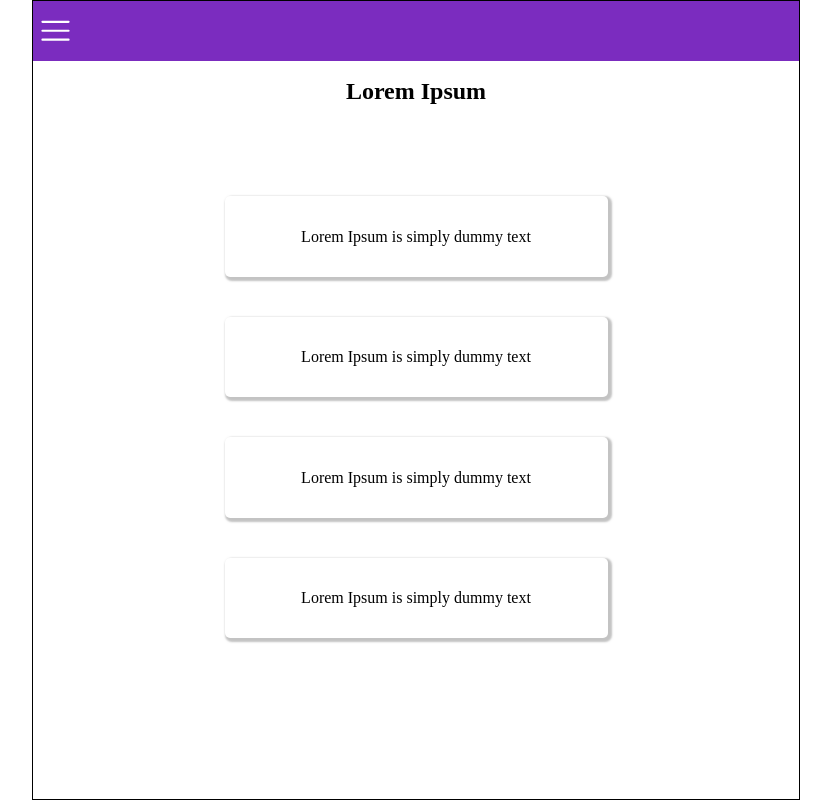
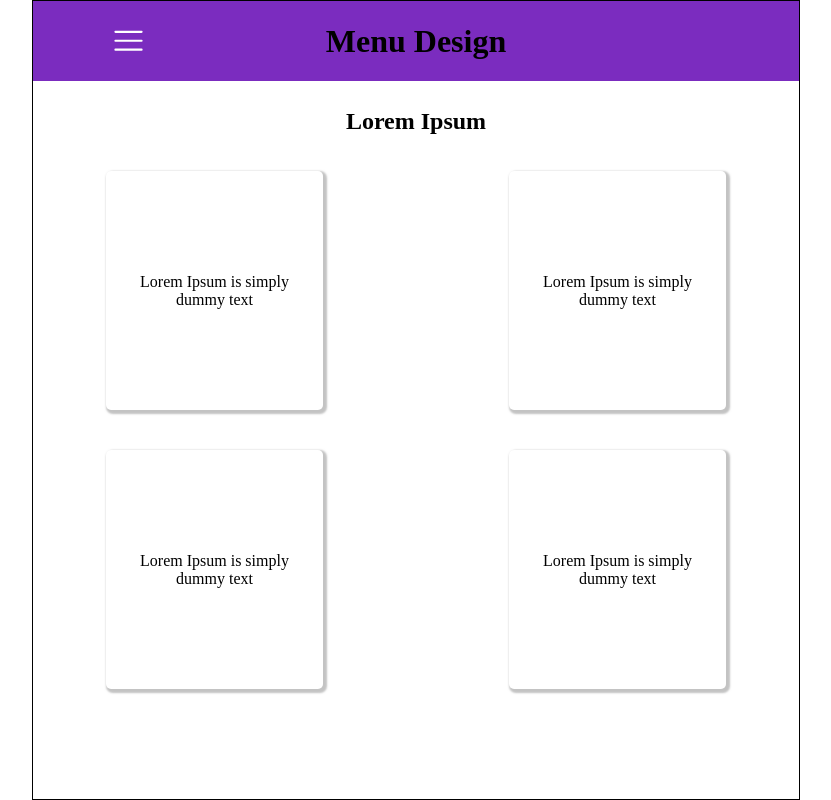
Before and after one commit to headlessNode/menu, a website built with webpack: page src/template.html in a window 1280 px wide. Shown: the whole page, without its empty margins (224-1055 px from the left). Built offline with nearby package versions, Linux system fonts and the light colour scheme.

Commit message:
Additional styling changes to the page

```diff
--- a/src/menu.js
+++ b/src/menu.js
@@ -12,6 +12,10 @@ menuBtn.classList.add("menu-btn");
 menuBtn.classList.add('menu-btn-show');
 menuBtn.innerHTML ='<svg version="1.1" id="Layer_1" xmlns="http://www.w3.org/2000/svg" x="0" y="0" class="menu-icon" viewBox="0 0 40 60" xml:space="preserve"><switch><g><path id="btm-line" class="st0" d="M2 17.72h36"/><path id="mid-line" class="st0" d="M38 30H2"/><path id="top-line" class="st0" d="M2 42.28h36"/></g></switch></svg>';
 header.appendChild(menuBtn);
+
+const heading = document.createElement('h1');
+heading.textContent = "Menu Design"
+header.appendChild(heading);
 
 const mainBody = document.createElement('div');
 mainBody.classList.add('main-body');
--- a/src/menuStyle.css
+++ b/src/menuStyle.css
@@ -18,13 +18,23 @@ body {
     width: 768px;
     border: 1px solid black;
     display: grid;
-    grid-template-rows: 60px 6fr 1fr;
+    grid-template-rows: 5rem 6fr 1fr;
+    gap: 10px;
 }
 
 .header{
     width: 100%;
-    height: fit-content;
+    height: 5rem;
     background: #7B2CBF;
+    display: grid;
+    grid-template-columns: 1fr repeat(3,1fr);
+    align-items: center;
+    justify-items: center;
+    text-align: center;
+}
+
+.header h1{
+    grid-column: 2/4;
 }
 
 .menu-btn {
@@ -60,22 +70,23 @@ body {
 }
 
 .main-body-content{
-    width: 50%;
-    height: 80%;
+    width: 100%;
+    height: 100%;
     gap: 40px;
     display: grid;
-    grid-template-rows: repeat(4, 1fr);
+    grid-template-columns: repeat(auto-fit, minmax(250px, 1fr));
     justify-items: center;
     align-items: center;
 }
 
 .main-body-content p{
     height: 100%;
-    width: 100%;
+    width: 60%;
     display: flex;
     justify-content: center;
     align-items: center;
     flex-wrap: wrap;
+    text-align: center;
     box-shadow: 2px 2px 2px 2px rgba(169, 169, 169, 0.7);
     border-radius: 5px;
     padding: 20px;
@@ -111,9 +122,9 @@ body {
 }
 
 .menu {
-    position: fixed;
-    width: 768px;
-    height: 80%;
+    position: absolute;
+    width: 100%;
+    height: 70%;
     top: 0;
     z-index: 2;
     transform-origin: top left;
```
Also changed, not shown: dist/main.js.
